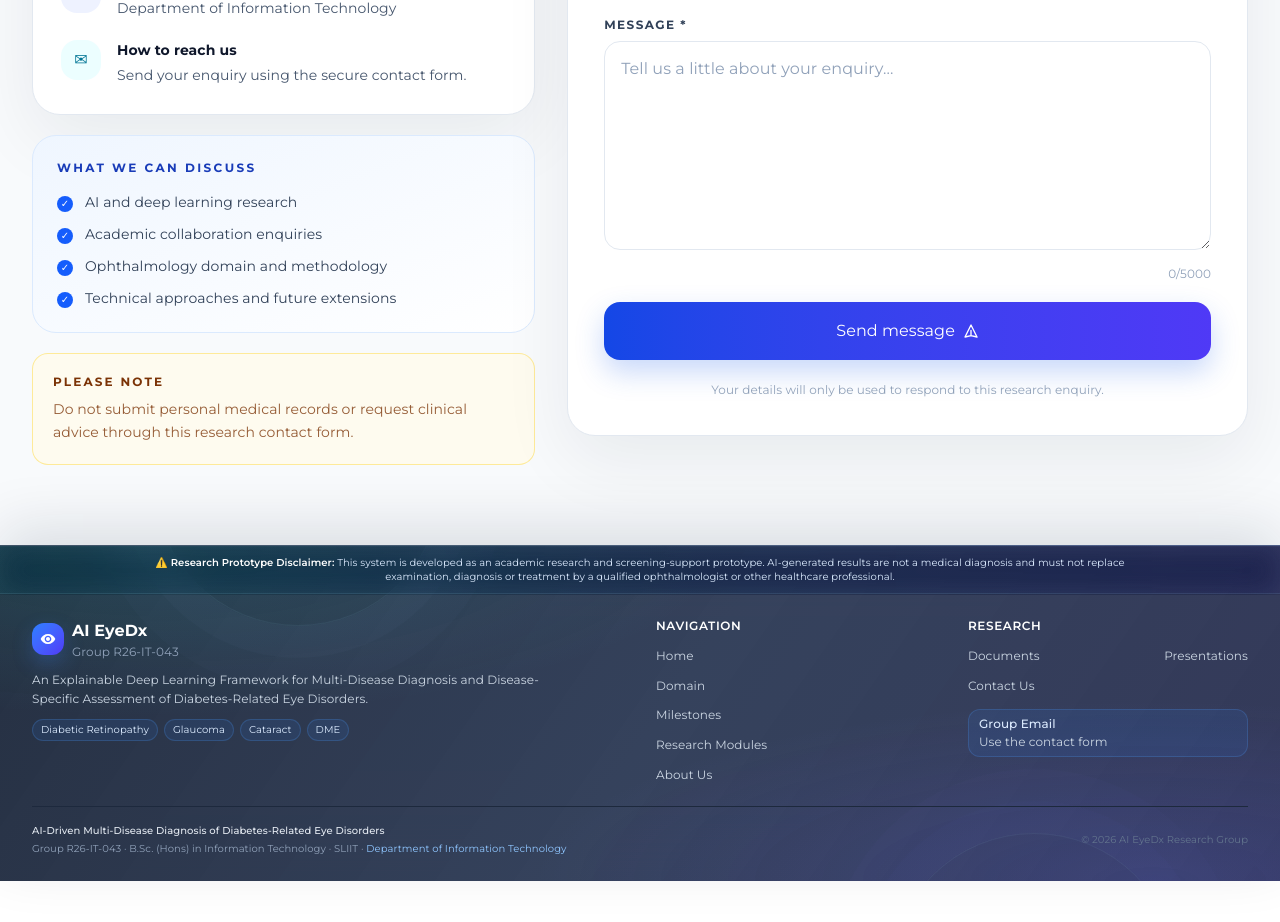
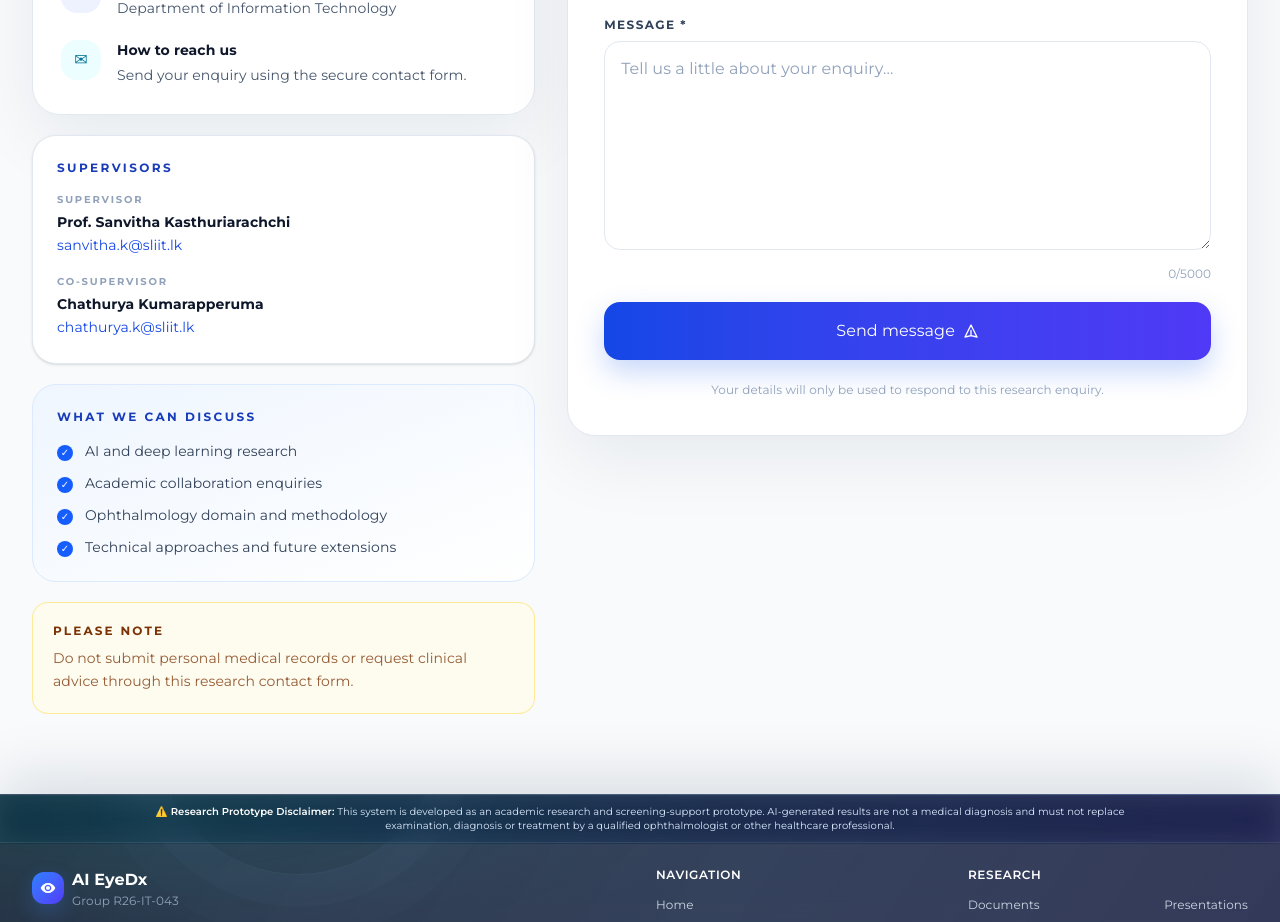
Before and after one commit to Senura-ux/research-portfolio, a Next.js app in the folder ai-eyedx/: page /contact in a window 1280 px wide. Shown: the part 1120-2042 px from the top of the page. Before the commit the page ends 2001 px from the top, so only its background shows below. Built offline with nearby package versions, Linux system fonts and the light colour scheme.

Commit message:
feat: add supervisors section with contact information to the contact page

```diff
--- a/ai-eyedx/src/app/contact/page.tsx
+++ b/ai-eyedx/src/app/contact/page.tsx
@@ -126,6 +126,24 @@ export default function ContactPage() {
                   </div>
                 </div>
               </div>
+            </div>
+
+            <div className="rounded-[1.5rem] border border-slate-200 bg-white p-6 shadow-sm">
+              <h3 className="text-xs font-bold uppercase tracking-[0.2em] text-blue-800">Supervisors</h3>
+              <ul className="mt-4 space-y-4">
+                {[
+                  { role: "Supervisor", name: "Prof. Sanvitha Kasthuriarachchi", email: "sanvitha.k@sliit.lk" },
+                  { role: "Co-Supervisor", name: "Chathurya Kumarapperuma", email: "chathurya.k@sliit.lk" },
+                ].map((person) => (
+                  <li key={person.email}>
+                    <p className="text-[10px] font-bold uppercase tracking-[0.18em] text-slate-400">{person.role}</p>
+                    <p className="mt-1 text-sm font-bold text-slate-900">{person.name}</p>
+                    <a href={`mailto:${person.email}`} className="text-sm text-blue-700 hover:underline">
+                      {person.email}
+                    </a>
+                  </li>
+                ))}
+              </ul>
             </div>
 
             <div className="rounded-[1.5rem] border border-blue-100 bg-gradient-to-br from-blue-50 to-white p-6">
```
